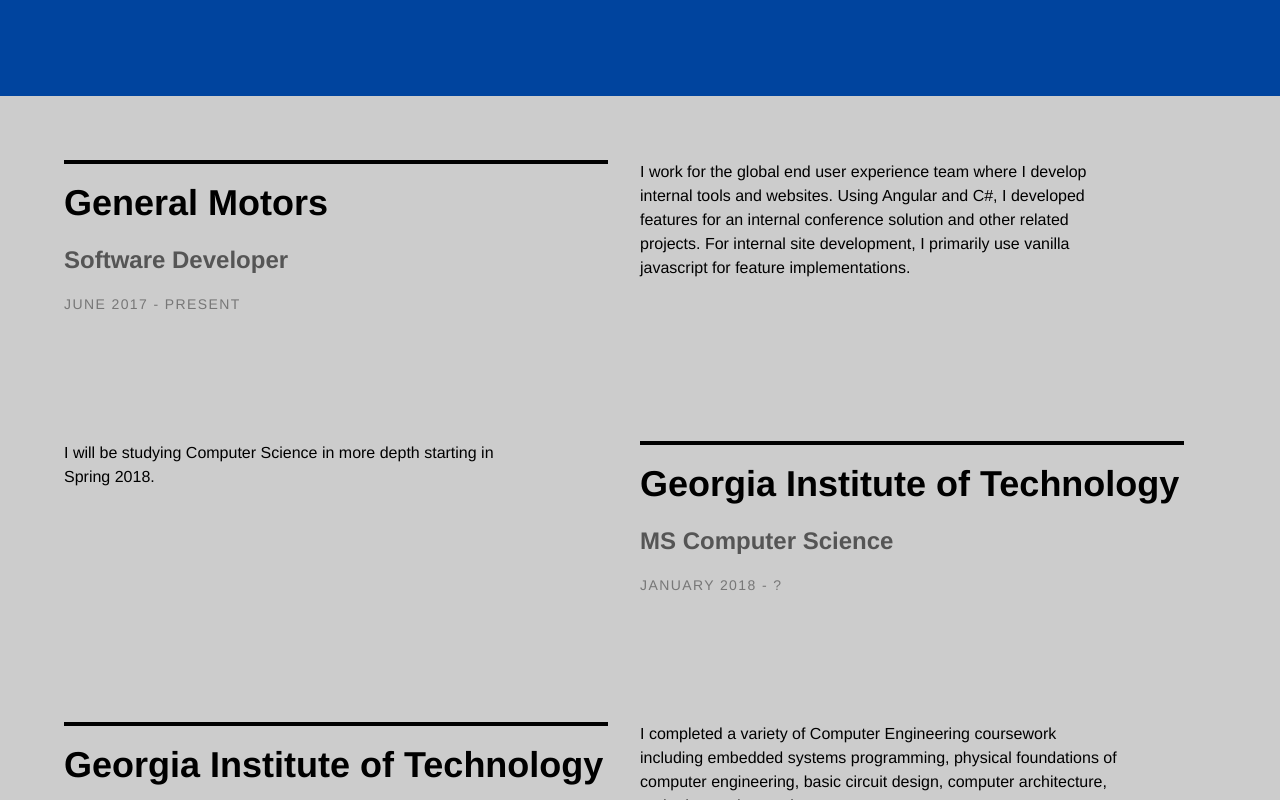
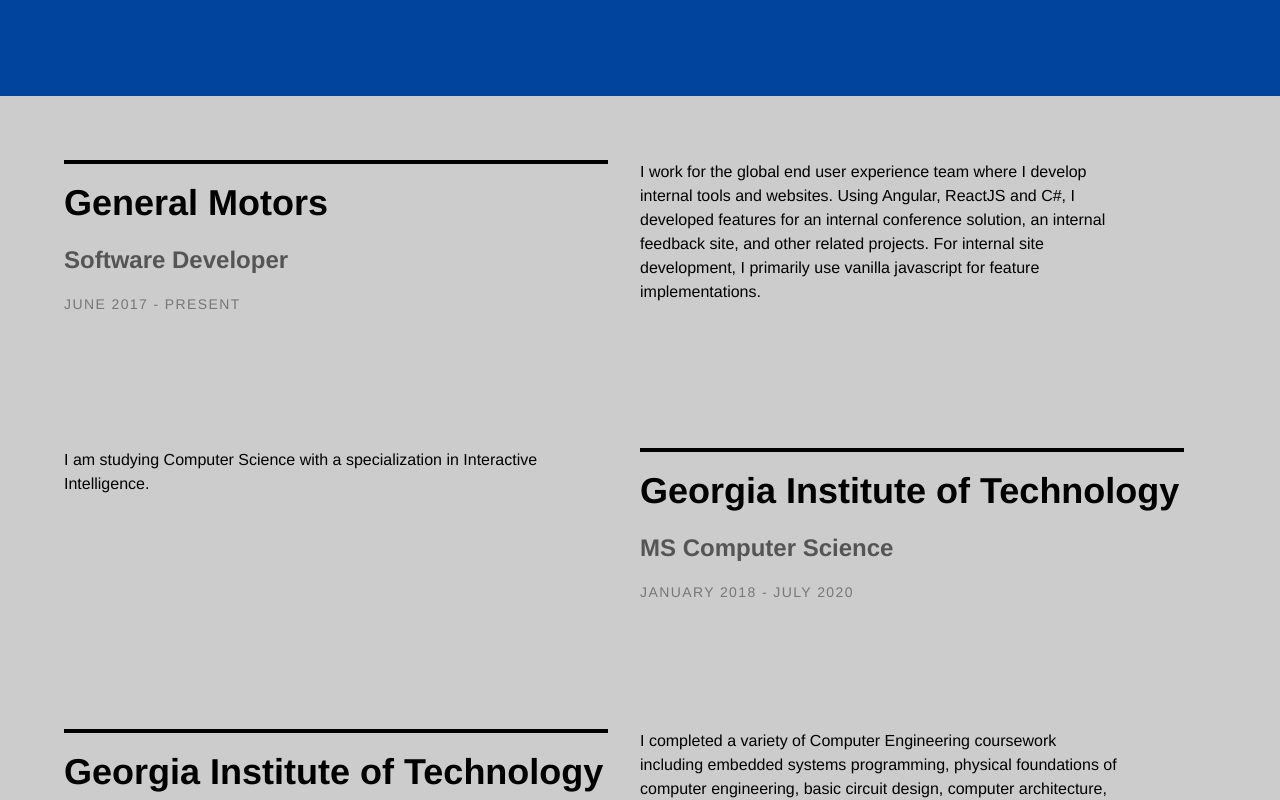
Before and after one commit to adamclawrence/adamclawrence.github.io, a plain HTML site: page index.html in a window 1280 px wide. Shown: the part 704-1504 px from the top of the page. Drawn offline with nearby package versions, Linux system fonts and the light colour scheme.

Commit message:
updated descriptions
.

```diff
--- a/index.html
+++ b/index.html
@@ -42,7 +42,7 @@
   </header>
   <div class="fn fl-ns w-50-ns">
     <p class="f5 lh-copy measure mt0-ns">
-      I work for the global end user experience team where I develop internal tools and websites. Using Angular and C#, I developed features for an internal conference solution and other related projects. For internal site development, I primarily use vanilla javascript for feature implementations.
+      I work for the global end user experience team where I develop internal tools and websites. Using Angular, ReactJS and C#, I developed features for an internal conference solution, an internal feedback site, and other related projects. For internal site development, I primarily use vanilla javascript for feature implementations.
     </p>
   </div>
 </article>
@@ -50,7 +50,7 @@
 <article class="helvetica cf ph3 ph5-ns pv5 bg-moon-gray">
   <div class="fn fl-ns w-50-ns">
     <p class="f5 lh-copy measure mt0-ns">
-      I will be studying Computer Science in more depth starting in Spring 2018.
+      I am studying Computer Science with a specialization in Interactive Intelligence.
     </p>
   </div>
 
@@ -61,7 +61,7 @@
     <h2 class="f3 mid-gray lh-title">
       MS Computer Science
     </h2>
-    <time class="f6 ttu tracked gray">January 2018 - ?</time>
+    <time class="f6 ttu tracked gray">January 2018 - July 2020</time>
   </header>
 </article>
 
```
